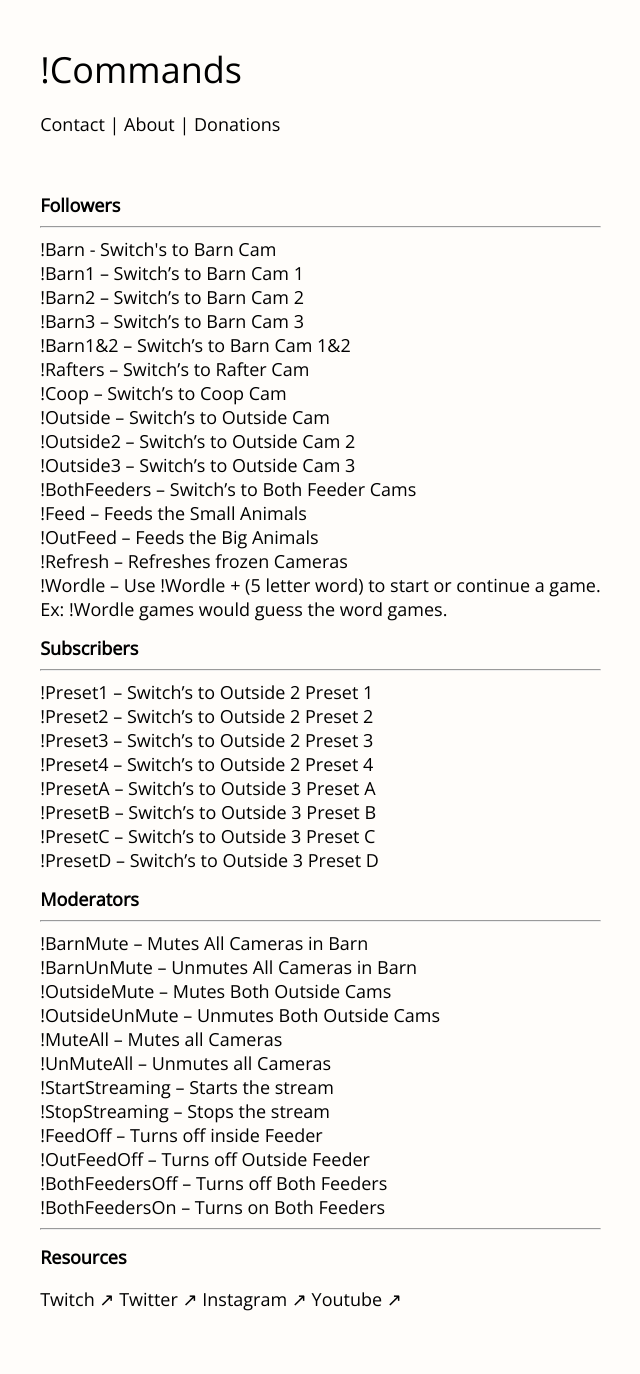
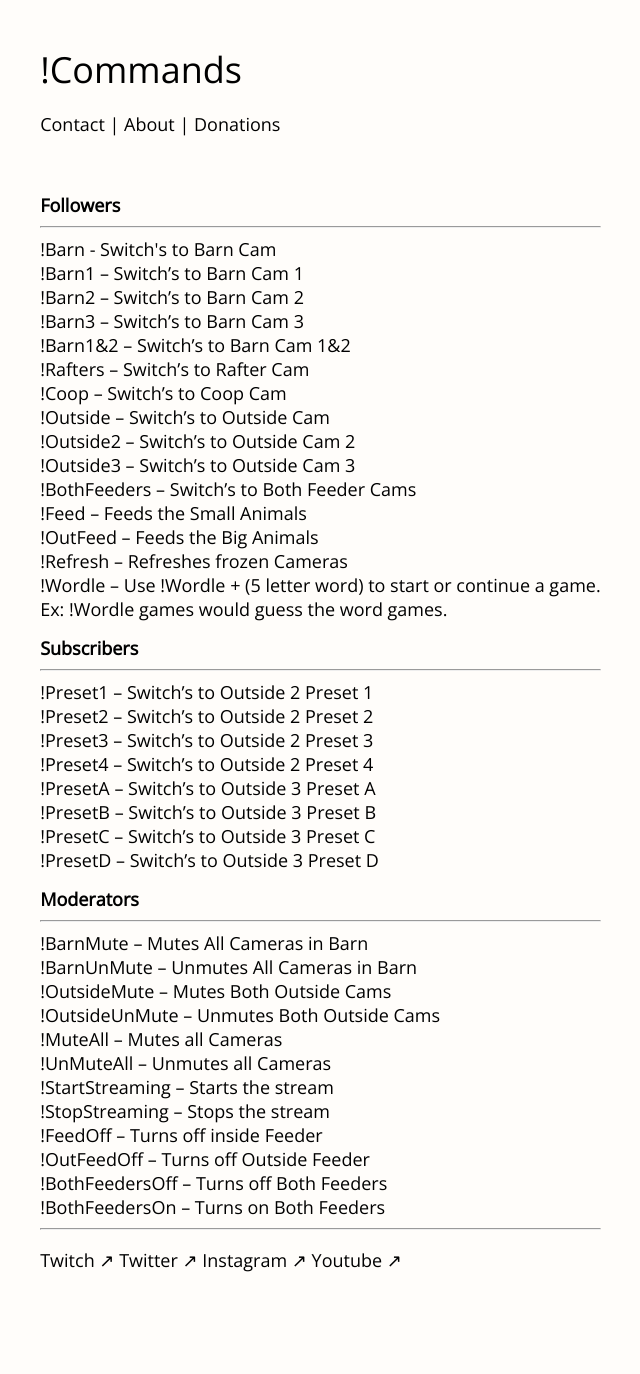
Before and after one commit to MNFarmHub/mnfarmhub.github.io, a Jekyll site: the page built from commands.html, in a window 1280 px wide. Shown: the whole page, without its empty margins (11-651 px from the left). Built offline with Jekyll 4.4.1, drawn with Linux system fonts in a browser that asks for light colours; after the commit the page ends 1335 px from its top, so only the background shows below that.

Commit message:
Update commands.html

```diff
--- a/commands.html
+++ b/commands.html
@@ -62,7 +62,6 @@ Ex: !Wordle games would guess the word games.<br>
 <hr>
 
   <div id="resources">
-    <h2>Resources</h2>
     <p>
      <a href='https://twitch.tv/mnfarmhub'>Twitch ↗</a>
      <a href="https://twitter.com/mnfarmhub">Twitter ↗</a>
```
